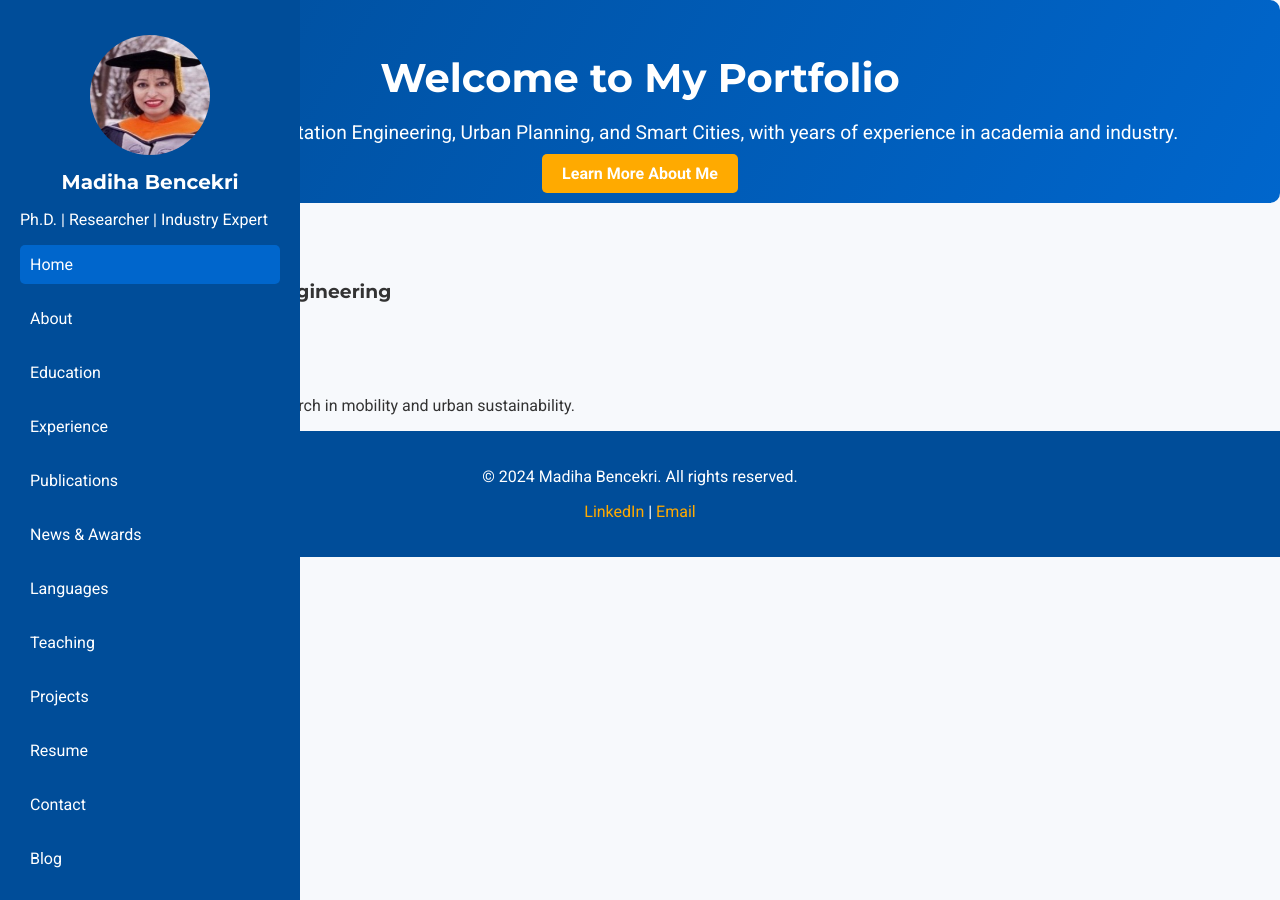
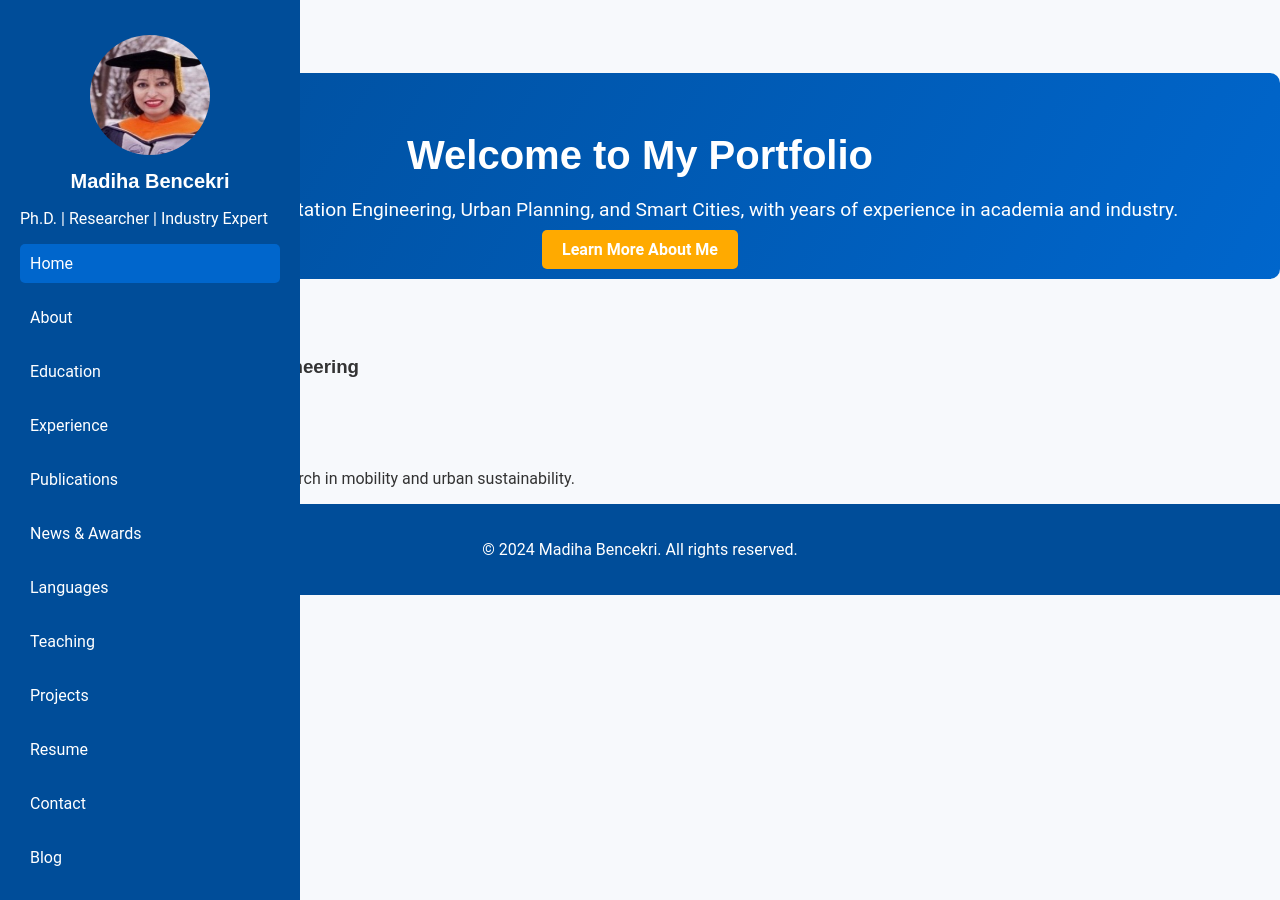
Before and after one commit to dihaben/Madiha-Bencekri, a Jekyll site: the page built from index.md, in a window 1280 px wide. Built offline with Jekyll 4.4.1, drawn with Linux system fonts in a browser that asks for light colours.

Commit message:
Update default.html

```diff
--- a/_layouts/default.html
+++ b/_layouts/default.html
@@ -3,25 +3,27 @@
 <head>
   <meta charset="UTF-8">
   <meta name="viewport" content="width=device-width, initial-scale=1.0">
-  <title>{{ page.title }} - {{ site.title }}</title>
-  <meta name="description" content="{{ page.description | default: site.description }}">
+  <meta name="description" content="Portfolio of Dr. Madiha Bencekri, an expert in Transportation Engineering, Urban Planning, and Smart Cities.">
+  <title>{{ page.title }} - Madiha Bencekri</title>
   <link rel="stylesheet" href="/assets/css/styles.css">
-  <script src="/assets/js/scripts.js" defer></script>
-  <link href="https://fonts.googleapis.com/css2?family=Roboto:wght@300;400;700&family=Montserrat:wght@500;700&display=swap" rel="stylesheet">
 </head>
 <body>
-  {% include sidebar.html %}
-  <div class="main-content">
-    {{ content }}
+  <div class="container">
+    <!-- Sidebar -->
+    {% include sidebar.html %}
+
+    <!-- Main Content -->
+    <main class="main-content" role="main">
+      <header class="page-header">
+        <h1>{{ page.title }}</h1>
+      </header>
+      <section>
+        {{ content }}
+      </section>
+      <footer class="site-footer">
+        <p>© 2024 Madiha Bencekri. All rights reserved.</p>
+      </footer>
+    </main>
   </div>
-  <footer>
-    <div class="footer-container">
-      <p>&copy; {{ site.time | date: '%Y' }} {{ site.author }}. All rights reserved.</p>
-      <p>
-        <a href="https://linkedin.com/in/madiha-bencekri" target="_blank"><i class="fas fa-linkedin"></i> LinkedIn</a> |
-        <a href="mailto:bencekri.madiha@gmail.com"><i class="fas fa-envelope"></i> Email</a>
-      </p>
-    </div>
-  </footer>
 </body>
 </html>
```
